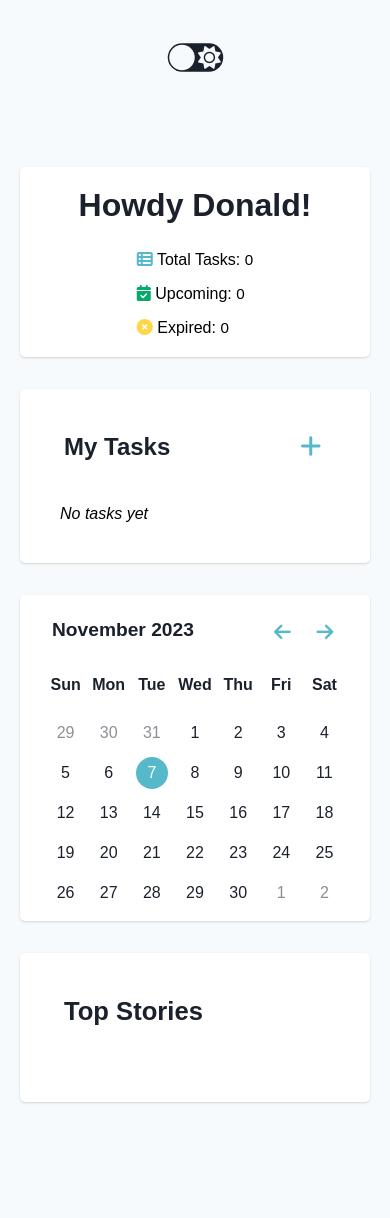
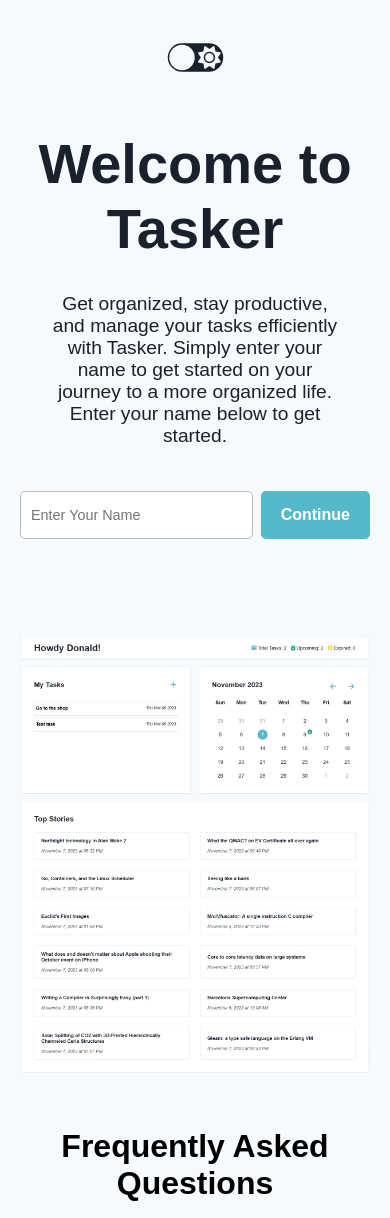
Before and after one commit to Babadinho/lettings-test, a website: page index.html in a window 390 px wide. Drawn offline with nearby package versions, Linux system fonts and the light colour scheme; no server answers.

Commit message:
add landing page

```diff
--- a/index.html
+++ b/index.html
@@ -9,7 +9,7 @@
         crossorigin="anonymous" referrerpolicy="no-referrer" />
     <link rel="stylesheet" href="https://cdn.jsdelivr.net/npm/flatpickr/dist/flatpickr.min.css">
     <link rel="stylesheet" href="css/style.css">
-    <title>Lettings Test</title>
+    <title>Welcome to Tasker</title>
 </head>
 
 <body>
@@ -23,81 +23,25 @@
             </label>
         </div>
     </header>
-    <section class="main">
-        <div class="notice">
-            <h1 class="notice__greet">Howdy Donald!</h1>
-            <div class="notice__info">
-                <p class="notice__total">
-                    <i class="fa-solid fa-table-list"></i> Total Tasks:
-                    <span></span>
-                </p>
-                <p class="notice__upcoming">
-                    <i class="fa-solid fa-calendar-check"></i> Upcoming:
-                    <span></span>
-                </p>
-                <p class="notice__expired">
-                    <i class="fa-solid fa-circle-xmark"></i> Expired:
-                    <span></span>
-                </p>
-            </div>
-        </div>
-        <div class="main__row">
-            <div class="task">
-                <div class="task__header">
-                    <p class="task__heading">My Tasks</p>
-                    <div class="task__icon">
-                        <span id="add"><i class="fa-solid fa-plus"></i></span>
-                    </div>
-                </div>
-                <div class="task__body">
-                    <ol class="task__list"></ol>
-                </div>
-                <div class="task__modal" id="taskModal">
-                    <div class="task__modal--content">
-                        <span class="task__modal--close" id="closeModal">&times;</span>
-                        <h2>Add Task</h2>
-                        <input type="text" class="task__modal--input" placeholder="Enter your task">
-                        <input type="text" id="taskDueDate" class="task__modal--due material-input"
-                            placeholder="Select Due Date">
-                        <button class="task__modal--button">Add Task</button>
-                    </div>
-                </div>
-            </div>
-            <div class="calender">
-                <div class="calender__header">
-                    <p class="calender__current">February 2023</p>
-                    <div class="calender__icons">
-                        <span id="previous"><i class="fa-solid fa-arrow-left"></i></span>
-                        <span id="next"><i class="fa-solid fa-arrow-right"></i></span>
-                    </div>
-                </div>
-                <div class="calender__body">
-                    <ul class="calender__weeks">
-                        <li>Sun</li>
-                        <li>Mon</li>
-                        <li>Tue</li>
-                        <li>Wed</li>
-                        <li>Thu</li>
-                        <li>Fri</li>
-                        <li>Sat</li>
-                    </ul>
-                    <ul class="calender__days" id="calendarDays"></ul>
-                </div>
-            </div>
-        </div>
-        <div class="news">
-            <h3 class="news__heading">Top Stories</h3>
-            <ul class="news__list"></ul>
+    <section class="hero">
+        <h1>Welcome to Tasker</h1>
+        <p>Get organized, stay productive, and manage your tasks efficiently with Tasker. Simply enter your name to get
+            started on your journey to a more organized life. Enter your name below to get started.</p>
+        <form id="nameForm">
+            <input type="text" id="userName" placeholder="Enter Your Name" required>
+            <button type="submit">Continue</button>
+        </form>
+        <div class="hero__image">
+            <img src="/images/tasker.jpg" alt="Hero Image">
         </div>
     </section>
 
-    <script src="https://cdn.jsdelivr.net/npm/flatpickr"></script>
-    <script type="module" src="/notice.js"></script>
-    <script type="module" src="/calender.js"></script>
-    <script type="module" src="/task.js"></script>
-    <script type="module" src="/news.js"></script>
+    <section class="faq">
+        <h2>Frequently Asked Questions</h2>
+    </section>
+
+    <script type="module" src="/index.js"></script>
     <script type="module" src="/toggle.js"></script>
-
 </body>
 
 </html>
--- /dev/null
+++ b/index.js
@@ -0,0 +1,11 @@
+document.getElementById('nameForm').addEventListener('submit', function (e) {
+  e.preventDefault();
+  const userName = document.getElementById('userName').value;
+  localStorage.setItem('userName', userName);
+  window.location.href = 'tasker.html';
+});
+
+const storedUserName = localStorage.getItem('userName');
+if (storedUserName) {
+  window.location.href = 'tasker.html';
+}
--- a/notice.js
+++ b/notice.js
@@ -2,6 +2,11 @@
 const total = document.querySelector('.notice__total');
 const upcoming = document.querySelector('.notice__upcoming');
 const expired = document.querySelector('.notice__expired');
+const greeting = document.querySelector('.notice__greet');
+
+const userName = localStorage.getItem('userName');
+
+greeting.querySelector('span').innerHTML = userName;
 
 const storedTasks = JSON.parse(localStorage.getItem('tasks')) || [];
 const currentDate = new Date();
--- a/styles/_dark.scss
+++ b/styles/_dark.scss
@@ -111,4 +111,26 @@
       }
     }
   }
+
+  .hero {
+    & h1 {
+      color: $color-light;
+    }
+
+    & p {
+      color: $color-lightGray;
+    }
+
+    & input {
+      background-color: $color-gray;
+      color: $color-light;
+      border: none;
+    }
+  }
+
+  .faq {
+    & h2 {
+      color: $color-light;
+    }
+  }
 }
--- a/styles/_index.scss
+++ b/styles/_index.scss
@@ -79,3 +79,80 @@
     margin-top: 2rem;
   }
 }
+
+.hero {
+  max-width: 1250px;
+  margin: auto;
+  padding: 0 20px;
+
+  & h1 {
+    text-align: center;
+    font-size: 3.5rem;
+    margin-top: 4rem;
+    color: $color-dark;
+  }
+
+  & p {
+    text-align: center;
+    font-size: 1.2rem;
+    padding: 2rem;
+    color: $color-dark;
+  }
+
+  & form {
+    display: flex;
+    justify-content: center;
+    align-items: center;
+    gap: 0.5rem;
+    margin-bottom: 5rem;
+  }
+
+  & input {
+    margin: 12px 0;
+    padding: 15px 10px;
+    max-width: 400px;
+    width: 100%;
+    outline: none;
+    color: $color-dark;
+    border: 1px solid #bbb;
+    border-radius: 5px;
+    display: inline-block;
+    font-size: 0.9rem;
+  }
+
+  & button {
+    background-color: $color-blue;
+    color: $color-white;
+    border: none;
+    padding: 15px 20px;
+    border-radius: 5px;
+    cursor: pointer;
+    font-size: 1rem;
+    font-weight: 600;
+    text-transform: capitalize;
+
+    &:hover {
+      opacity: 0.9;
+    }
+  }
+
+  &__image {
+    max-width: 900px;
+    margin: auto;
+    border-radius: 10px;
+
+    & img {
+      height: 100%;
+      width: 100%;
+      border-radius: 10px;
+    }
+  }
+}
+
+.faq {
+  & h2 {
+    text-align: center;
+    font-size: 2rem;
+    margin-top: 3rem;
+  }
+}
--- /dev/null
+++ b/tasker.js
@@ -0,0 +1,4 @@
+const storedUserName = localStorage.getItem('userName');
+if (!storedUserName) {
+  window.location.href = 'index.html';
+}
```
Also changed, not shown: tasker.html (added, +104 -0 lines), css/style.css, images/tasker.jpg (added).
